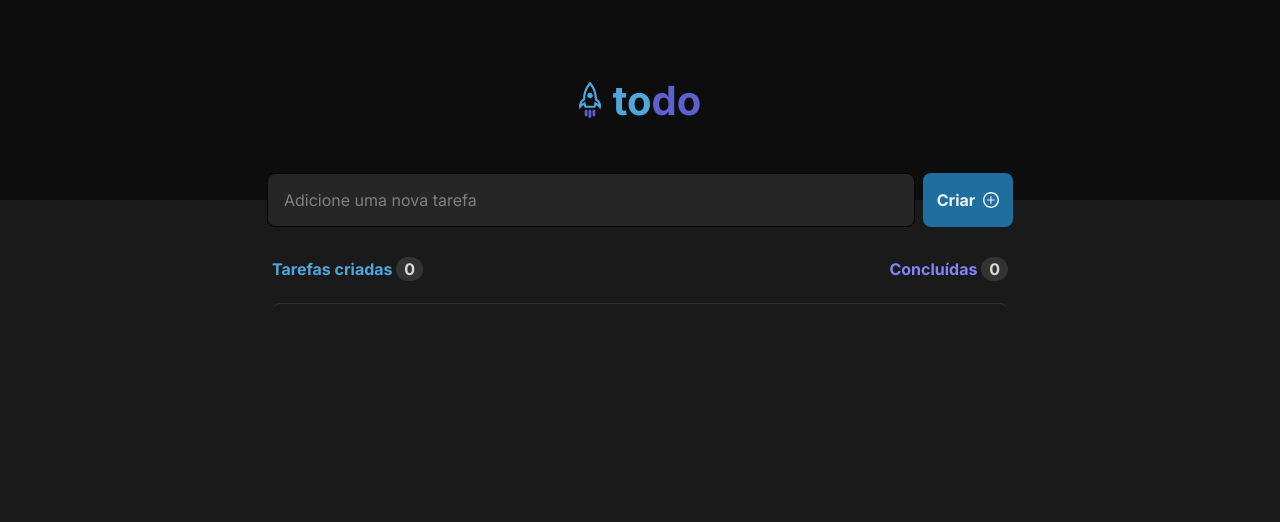
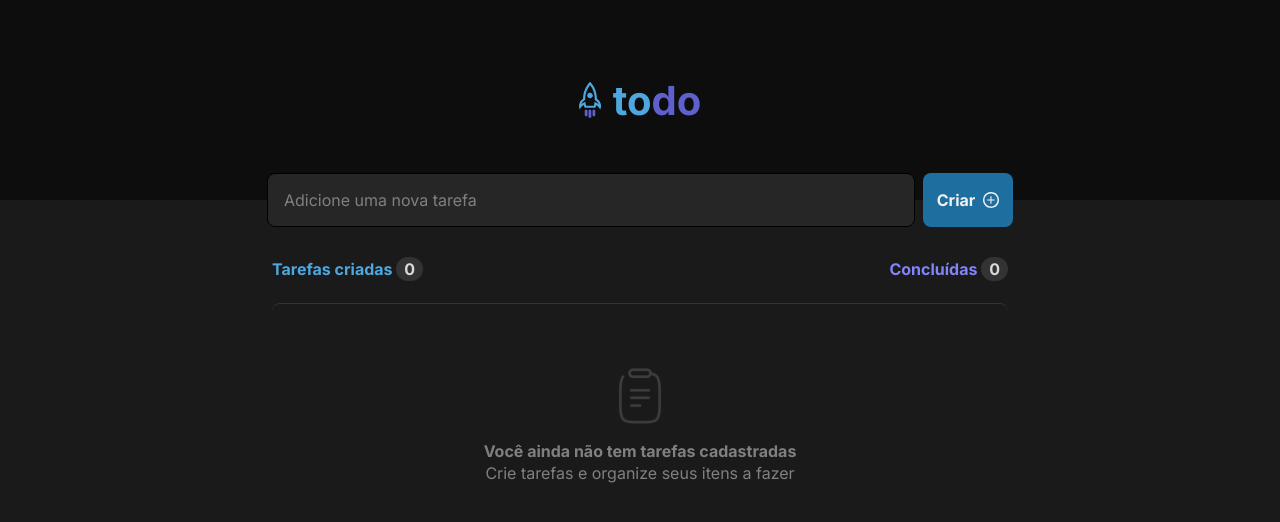
Before and after one commit to luisdesouza10/ToDoList, a React (Vite) app: page / in a window 1280 px wide. Shown: the top 522 px of the page. Built offline with nearby package versions, Linux system fonts and the light colour scheme.

Commit message:
chore: add icon and text empty container

```diff
--- a/src/App.module.css
+++ b/src/App.module.css
@@ -74,9 +74,29 @@
 }
 
 .emptyListContainer {
-  padding: 1.5rem 4rem;
+  padding: 4rem 1.5rem;
   border-radius: 0.5rem;
   border-top: 1px solid var(--gray-400);
+
+  flex-direction: column;
+  display: flex;
+  justify-content: center;
+  align-items: center;
+}
+
+.emptyListContainer img {
+  width: 3.5rem;
+  margin-bottom: 1rem;
+}
+
+.emptyListContainer strong {
+  color: var(--gray-300);
+  line-height: 140%;
+}
+
+.emptyListContainer p {
+  color: var(--gray-300);
+  line-height: 140%;
 }
 
 @media (max-width: 768px) {
--- a/src/App.tsx
+++ b/src/App.tsx
@@ -1,5 +1,7 @@
 import { Header } from "./components";
 import plus from "./assets/plus.svg";
+import clipboard from "./assets/clipboard.svg";
+
 import styles from "./App.module.css";
 import "./global.css";
 
@@ -25,7 +27,11 @@
             Concluídas <span>0</span>
           </strong>
         </header>
-        <div className={styles.emptyListContainer}></div>
+        <div className={styles.emptyListContainer}>
+          <img src={clipboard} />
+          <strong>Você ainda não tem tarefas cadastradas</strong>
+          <p>Crie tarefas e organize seus itens a fazer</p>
+        </div>
       </div>
     </div>
   );
```
Also changed, not shown: src/assets/clipboard.svg (added).
